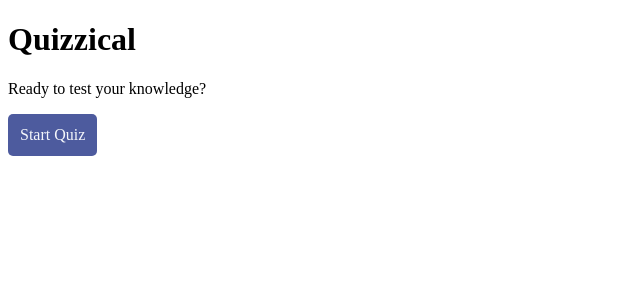
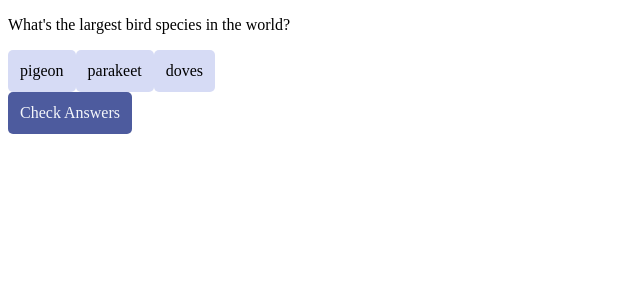
Before and after one commit to Rmaki27/Quizzical, a React (Vite) app in the folder Quizzical/: page / in a window 1280 px wide. Shown: the top 300 px of the page, without its empty margins (0-640 px from the left). Built offline with nearby package versions, Linux system fonts and the light colour scheme.

Commit message:
Add QuestionBlock and type prop on button

```diff
--- a/Quizzical/src/components/Button.css
+++ b/Quizzical/src/components/Button.css
@@ -1,7 +1,19 @@
 .button {
   all: unset;
-  background-color: #4d5b9e;
-  color: #f5f7fb;
   padding: 12px;
   border-radius: 5px;
 }
+
+.button-primary {
+  background-color: #4d5b9e;
+  color: #f5f7fb;
+}
+
+.button-selected {
+  background-color: #d6dbf5;
+}
+
+.button-unselected {
+  background-color: none;
+  border: solid 1px black;
+}
--- a/Quizzical/src/components/Button.tsx
+++ b/Quizzical/src/components/Button.tsx
@@ -3,11 +3,12 @@ import "./Button.css";
 type Props = {
   children: string;
   onClick?: React.MouseEventHandler<HTMLButtonElement>;
+  type?: "primary" | "selected" | "unselected";
 };
 
-export default function Button({ children, onClick }: Props) {
+export default function Button({ children, onClick, type = "primary" }: Props) {
   return (
-    <button className="button" onClick={onClick}>
+    <button className={`button button-${type}`} onClick={onClick}>
       {children}
     </button>
   );
--- /dev/null
+++ b/Quizzical/src/components/QuestionBlock.tsx
@@ -0,0 +1,19 @@
+import Button from "./Button";
+
+type Props = {
+  question: string;
+  options: string[];
+};
+
+export default function QuestionBlock({ options, question }: Props) {
+  return (
+    <>
+      <p>{question}</p>
+      <div>
+        {options.map((option) => (
+          <Button type="selected">{option}</Button>
+        ))}
+      </div>
+    </>
+  );
+}
--- a/Quizzical/src/components/Wizard.tsx
+++ b/Quizzical/src/components/Wizard.tsx
@@ -3,7 +3,7 @@ import FrontPage from "../pages/FrontPage";
 import QuizPage from "../pages/QuizPage";
 
 export default function Wizard() {
-  const [step, setStep] = useState(0);
+  const [step, setStep] = useState(1);
 
   function onNextPage() {
     if (step === 1) {
--- a/Quizzical/src/pages/QuizPage.tsx
+++ b/Quizzical/src/pages/QuizPage.tsx
@@ -1,5 +1,6 @@
 import { QuizResponse } from "../App";
 import Button from "../components/Button";
+import QuestionBlock from "../components/QuestionBlock";
 
 type Props = {
   onNextPage: () => void;
@@ -17,10 +18,10 @@ export default function QuizPage({ onNextPage }: Props) {
 
   return (
     <>
-      <div>
-        <h1>content</h1>
-        {/* {questions} */}
-      </div>
+      <QuestionBlock
+        question="What's the largest bird species in the world?"
+        options={["pigeon", "parakeet", "doves"]}
+      />
       <Button onClick={onNextPage}>Check Answers</Button>
     </>
   );
```
